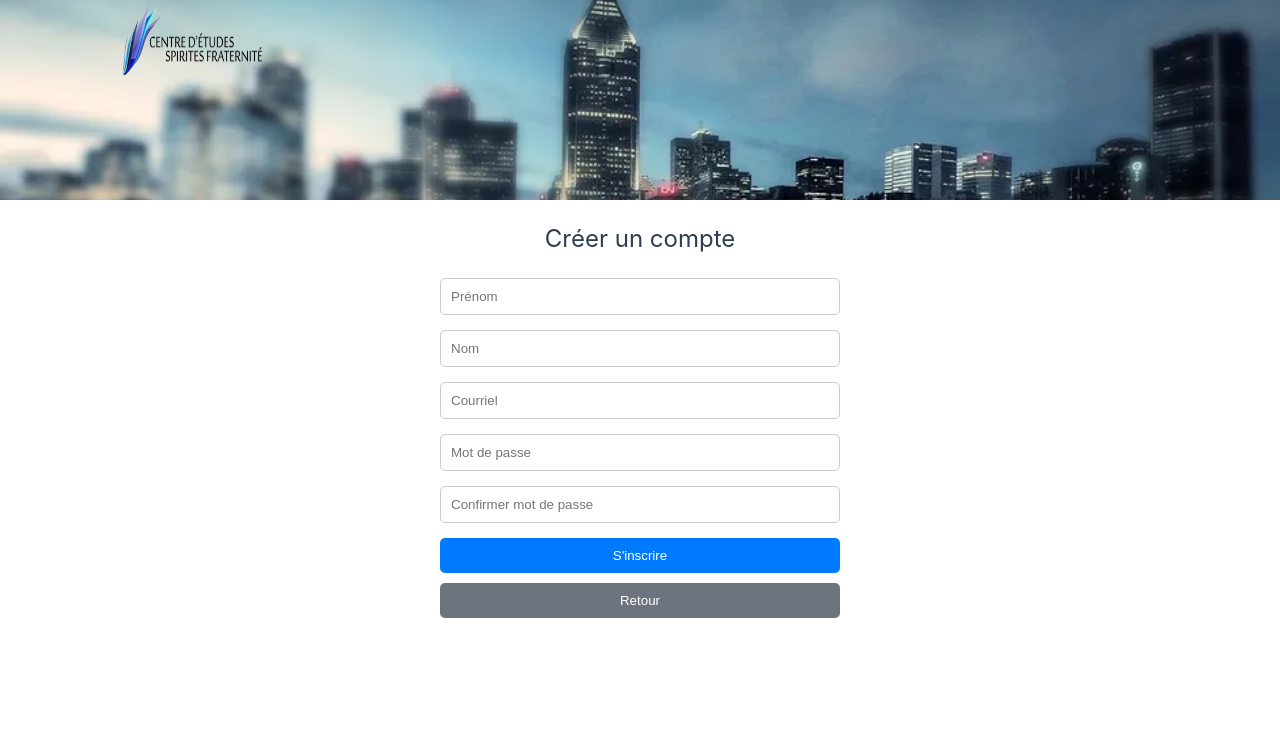
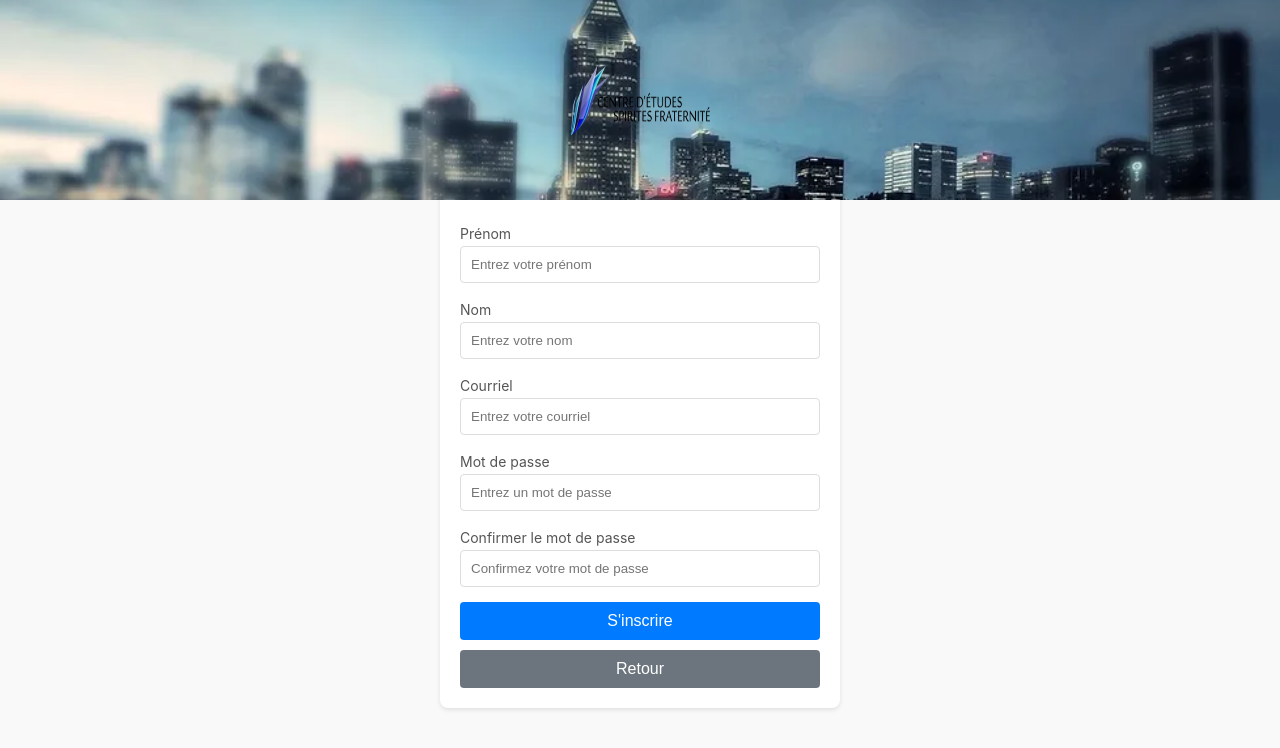
Before and after one commit to AlexLeao13/applicationWeb, a Vue app: page /fr in a window 1280 px wide. Both pictures are taken after a click on the button "S'inscrire". Shown: the top 748 px of the page. Built offline with nearby package versions, Linux system fonts and the light colour scheme.

Commit message:
Conclusions des menus et connexions localhost et URL de production.

```diff
--- a/src/services/api.js
+++ b/src/services/api.js
@@ -5,7 +5,7 @@ axios.defaults.headers.common["Content-Type"] =
   "application/x-www-form-urlencoded";
 axios.defaults.headers.common["Access-Control-Allow-Origin"] = "*";
 const api = axios.create({
-  baseURL: "https://api.cesf.ca", // URL du backend
+  baseURL: "https://app.cesf.ca", // URL du backend
   timeout: 5000 // Timeout de 5 secondes pour les requêtes
 });
 
--- a/src/views/CreateAccount.vue
+++ b/src/views/CreateAccount.vue
@@ -1,57 +1,41 @@
 <template>
-  <div class="create-account-page">
-    <!-- Conteneur avec une image d'arrière-plan et un logo -->
+  <div class="create-account">
     <div class="header">
-      <img
-        class="background-image"
-        src="@/assets/images/imageArriere.png"
-        alt="Background"
-      />
+      <img class="image-background" src="@/assets/images/imageArriere.png" alt="Arrière-plan" />
       <img class="logo" src="@/assets/images/logo.png" alt="Logo" />
     </div>
 
     <div class="form-container">
-      <!-- Titre "Créer un compte" -->
       <h1 class="title">Créer un compte</h1>
 
-      <!-- Champs de saisie -->
-      <input type="text" placeholder="Prénom" class="input" v-model="prenom" />
-      <input type="text" placeholder="Nom" class="input" v-model="nom" />
-      <input
-        type="email"
-        placeholder="Courriel"
-        class="input"
-        v-model="courriel"
-      />
-      <input
-        type="password"
-        placeholder="Mot de passe"
-        class="input"
-        v-model="password"
-      />
-      <input
-        type="password"
-        placeholder="Confirmer mot de passe"
-        class="input"
-        v-model="confirmPassword"
-      />
+      <label for="prenom" class="label">Prénom</label>
+      <input type="text" id="prenom" class="input" v-model="prenom" placeholder="Entrez votre prénom" />
 
-      <!-- Affichage d'erreur si nécessaire -->
+      <label for="nom" class="label">Nom</label>
+      <input type="text" id="nom" class="input" v-model="nom" placeholder="Entrez votre nom" />
+
+      <label for="courriel" class="label">Courriel</label>
+      <input type="email" id="courriel" class="input" v-model="courriel" placeholder="Entrez votre courriel" />
+
+      <label for="password" class="label">Mot de passe</label>
+      <input type="password" id="password" class="input" v-model="password" placeholder="Entrez un mot de passe" />
+
+      <label for="confirmPassword" class="label">Confirmer le mot de passe</label>
+      <input type="password" id="confirmPassword" class="input" v-model="confirmPassword" placeholder="Confirmez votre mot de passe" />
+
+      <button @click="signUp" class="btn-ok">S'inscrire</button>
+      <button @click="goBack" class="return-button">Retour</button>
+
       <p v-if="error" class="error-message">{{ error }}</p>
-
-      <!-- Bouton d'inscription -->
-      <button class="btn-ok" @click="signUp">S'inscrire</button>
-
-      <!-- Bouton retour -->
-      <button class="return-button" @click="goBack">Retour</button>
     </div>
   </div>
 </template>
 
 <script>
-import axios from "axios";
+import api from "@/services/api.js"; // Importer l'instance Axios centralisée
 
 export default {
+  name: "CreateAccount",
   data() {
     return {
       prenom: "",
@@ -59,7 +43,7 @@ export default {
       courriel: "",
       password: "",
       confirmPassword: "",
-      error: null // Message d'erreur
+      error: ""
     };
   },
   methods: {
@@ -70,7 +54,7 @@ export default {
       }
 
       try {
-        const response = await axios.post("https://api.cesf.ca/register", {
+        const response = await api.post("/register", {
           prenom: this.prenom,
           nom: this.nom,
           courriel: this.courriel,
@@ -78,29 +62,29 @@ export default {
         });
 
         if (response.status === 201) {
-          this.$router.push({ name: "Signin" });
-        } else {
-          this.error = "Erreur lors de l'inscription. Veuillez réessayer.";
+          alert("Compte créé avec succès !");
+          this.$router.push("/signin"); // Redirige vers la page de connexion
         }
       } catch (error) {
-        console.error(error);
-        this.error = "Une erreur s'est produite. Veuillez réessayer.";
+        console.error("Erreur :", error);
+        this.error = "Erreur lors de la création du compte.";
       }
     },
+
     goBack() {
-      this.$router.go(-1);
+      this.$router.go(-1); // Retour à la page précédente
     }
   }
 };
 </script>
 
 <style scoped>
-/* Styles adaptés pour le formulaire */
-.create-account-page {
+.create-account {
   display: flex;
   flex-direction: column;
   align-items: center;
-  justify-content: center;
+  background-color: #f9f9f9;
+  min-height: 100vh;
 }
 
 .header {
@@ -109,7 +93,7 @@ export default {
   height: 200px;
 }
 
-.background-image {
+.image-background {
   width: 100%;
   height: 100%;
   object-fit: cover;
@@ -117,31 +101,42 @@ export default {
 
 .logo {
   position: absolute;
-  top: 20%;
-  left: 15%;
+  top: 50%;
+  left: 50%;
   transform: translate(-50%, -50%);
   height: 70px;
   width: 140px;
 }
 
 .form-container {
-  margin-top: 20px;
+  max-width: 400px;
   width: 100%;
-  max-width: 400px;
+  background-color: white;
+  padding: 20px;
+  box-shadow: 0 2px 4px rgba(0, 0, 0, 0.1);
+  border-radius: 8px;
+  margin-top: -50px;
+}
+
+.title {
+  font-size: 20px;
+  font-weight: bold;
+  margin-bottom: 20px;
   text-align: center;
 }
 
-.title {
-  font-size: 24px;
-  margin-bottom: 20px;
+.label {
+  font-size: 14px;
+  margin-bottom: 5px;
+  color: #555;
 }
 
 .input {
   width: 100%;
   padding: 10px;
   margin-bottom: 15px;
-  border: 1px solid #ccc;
-  border-radius: 5px;
+  border: 1px solid #ddd;
+  border-radius: 4px;
 }
 
 .btn-ok {
@@ -150,8 +145,14 @@ export default {
   background-color: #007bff;
   color: white;
   border: none;
-  border-radius: 5px;
+  border-radius: 4px;
+  font-size: 16px;
   cursor: pointer;
+  margin-bottom: 10px;
+}
+
+.btn-ok:hover {
+  background-color: #0056b3;
 }
 
 .return-button {
@@ -160,13 +161,18 @@ export default {
   background-color: #6c757d;
   color: white;
   border: none;
-  border-radius: 5px;
+  border-radius: 4px;
+  font-size: 16px;
   cursor: pointer;
-  margin-top: 10px;
+}
+
+.return-button:hover {
+  background-color: #495057;
 }
 
 .error-message {
   color: red;
   margin-top: 10px;
+  text-align: center;
 }
 </style>
--- a/src/views/PageZoom.vue
+++ b/src/views/PageZoom.vue
@@ -56,7 +56,7 @@ export default {
   props: {
     apiUri: {
       type: String,
-      default: "https://api.cesf.ca" // Valeur par défaut
+      default: "https://app.cesf.ca" // Mettre à jour l'URL ici
     },
     activity: {
       type: Object,
@@ -68,23 +68,12 @@ export default {
       })
     }
   },
-  data() {
-    return {
-      token: localStorage.getItem("userToken") || "",
-      schedules: [] // Liste des horaires
-    };
-  },
-  mounted() {
-    if (this.activity.id) {
-      this.getSchedules(this.activity.id);
-    } else {
-      console.warn("ID de l'activité manquant !");
-    }
-  },
-  methods: {
+// ...
+
+methods: {
     getSchedules(activity_id) {
       axios
-        .get(`${this.apiUri}/activity-schedules?activity_id=${activity_id}`, {
+        .get(`${this.apiUri}/activity-schedules?activity_id=${activity_id}`, { // Utiliser la nouvelle URL
           headers: {
             Authorization: `Bearer ${this.token}`
           }
@@ -97,6 +86,7 @@ export default {
           alert("Erreur : Impossible de récupérer les horaires.");
         });
     },
+
     openZoom() {
       const groupLink = this.activity.lien_zoom || "https://zoom.us";
       window.open(groupLink, "_blank"); // Ouvre le lien Zoom dans un nouvel onglet
--- a/src/views/Signin.vue
+++ b/src/views/Signin.vue
@@ -68,31 +68,12 @@ export default {
     },
     async signin() {
       try {
-        let data = JSON.stringify({
+        const data = {
           courriel: this.courriel,
           password: this.password
-        });
-
-        let config = {
-          method: "post",
-          maxBodyLength: Infinity,
-          url: "https://api.cesf.ca/login",
-          headers: {
-            "Content-Type": "application/json"
-          },
-          data: data
         };
 
-        const response = await axios
-          .request(config)
-          .then((response) => {
-            console.log(JSON.stringify(response.data));
-            return response;
-          })
-          .catch((error) => {
-            console.log(error);
-            return error;
-          });
+        const response = await axios.post("/login", data); // Utilise l'instance Axios configurée
 
         if (response.data && response.data.token) {
           // Stockage du token et redirection
@@ -134,7 +115,7 @@ export default {
 .logo {
   position: absolute;
   top: 20%;
-  left: 10%;
+  left: 50%;
   transform: translate(-50%, -50%);
   height: 70px;
   width: 140px;
--- a/src/views/changerMdp.vue
+++ b/src/views/changerMdp.vue
@@ -54,13 +54,12 @@
 </template>
 
 <script>
-import axios from "axios";
+import api from "@/services/api.js"; // Importe l'instance Axios
 
 export default {
   name: "ChangerMdp",
   data() {
     return {
-      apiUri: "https://api.cesf.ca", // Change cette URL si nécessaire
       token: "", // Ton token JWT ou autre moyen d'authentification
       ancienMotDePasse: "",
       nouveauMotDePasse: "",
@@ -75,16 +74,15 @@ export default {
       }
 
       try {
-        const response = await axios.put(
-          `${this.apiUri}/change-password`,
+        const response = await api.put(
+          "/change-password",
           {
             ancienMotDePasse: this.ancienMotDePasse,
             nouveauMotDePasse: this.nouveauMotDePasse
           },
           {
             headers: {
-              Authorization: `Bearer ${this.token}`,
-              "Content-Type": "application/json"
+              Authorization: `Bearer ${this.token}`
             }
           }
         );
```
